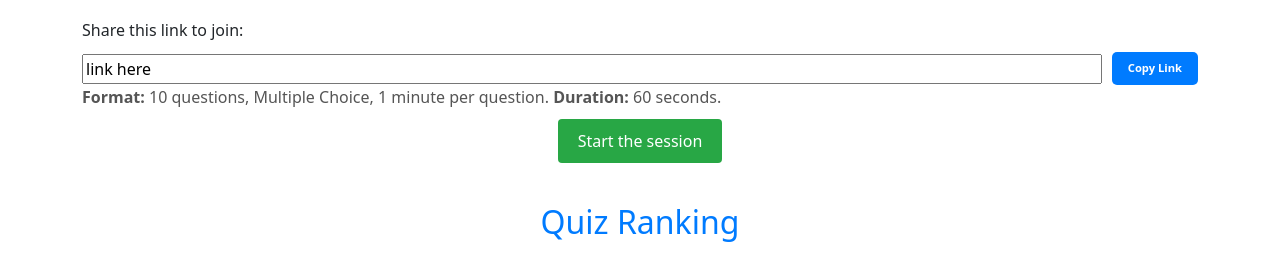
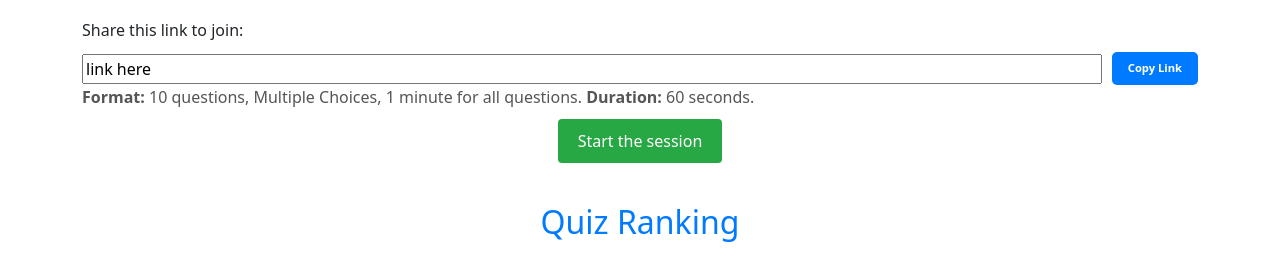
Before and after one commit to hoanghonn/argus, a Django app: template argus/templates/pages/chat/monitor.html in a window 1280 px wide. Shown: the part 100-362 px from the top of the page. Run offline with Django 5.2, Linux system fonts and the light colour scheme; the template is opened without the code that fills it, so the values that code supplies are empty; parts of the project's set-up code (start-up, migrations or seed data) failed here and were passed over; some libraries are stand-ins or nearby versions.

Commit message:
Clean up typos

```diff
--- a/argus/templates/pages/chat/monitor.html
+++ b/argus/templates/pages/chat/monitor.html
@@ -171,7 +171,7 @@
         </div>
       </div>
       <div id="quiz-format">
-        <strong>Format:</strong> 10 questions, Multiple Choice, 1 minute per question.
+        <strong>Format:</strong> 10 questions, Multiple Choices, 1 minute for all questions.
         <strong>Duration:</strong> 60 seconds.
       </div>
       <div class="start-timer-container">
--- a/argus/templates/pages/chat/room.html
+++ b/argus/templates/pages/chat/room.html
@@ -183,7 +183,7 @@
     <h1>Waiting for admin to start. Good luck!</h1>
     <div id="username-display"></div>
     <div id="quiz-format">
-      <strong>Format:</strong> 10 questions, Multiple Choice, 1 minute per question.
+      <strong>Format:</strong> 10 questions, Multiple Choice, 1 minute for all questions.
       <strong>Duration:</strong> 60 seconds.
     </div>
     <div id="nameModal" class="modal">
```
Also changed, not shown: README.md.
